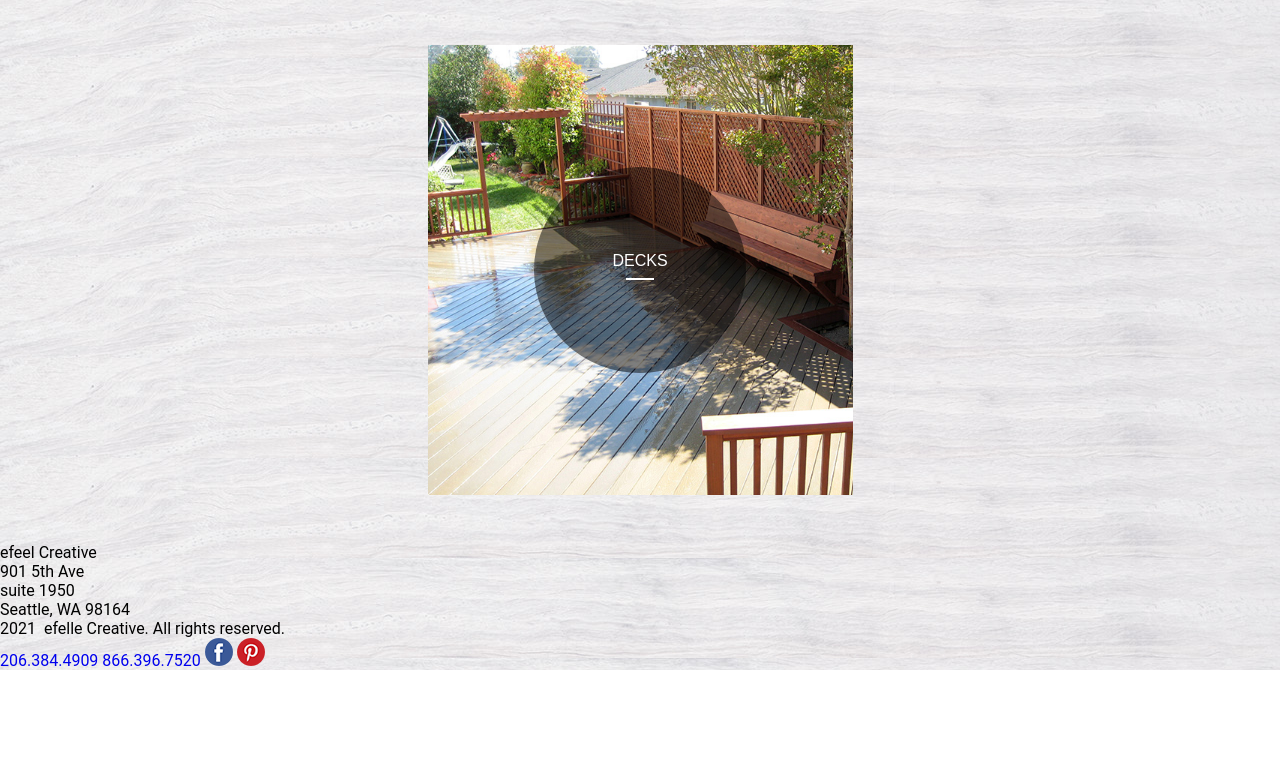
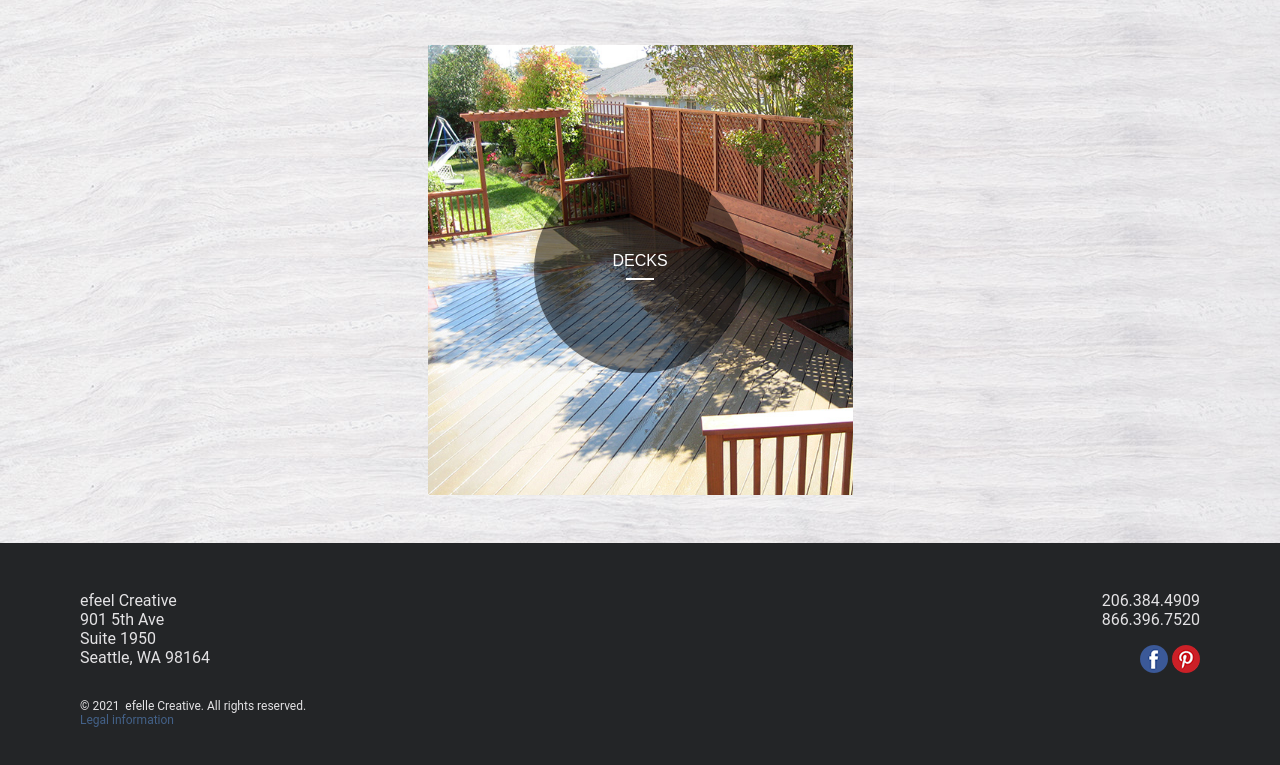
Before and after one commit to RandyV/efelle, a plain HTML site: page index.html in a window 1280 px wide. Shown: the part 1542-2307 px from the top of the page. Before the commit the page ends 2212 px from the top, so only its background shows below. Drawn offline with Linux system fonts and the light colour scheme.

Commit message:
footer layout and styles adjustment

```diff
--- a/css/styles.css
+++ b/css/styles.css
@@ -181,6 +181,47 @@ nav a {
     background-size: cover;
 }
 
+footer {
+    background-color: #232527;
+    color: #e3e2e4;
+    padding: 3rem 5rem;
+    display: flex;
+    flex-wrap: wrap;
+}
+
+footer>div {
+    flex: 1;
+    flex-wrap: wrap;
+}
+
+footer div:last-child() {
+    align-items: flex-end;
+    display: flex;
+}
+
+footer a {
+    color: #436188;
+}
+
+footer .phone {
+    color: #e3e2e4;
+    padding: 0;
+}
+
+.copy-right {
+    padding-top: 2rem;
+}
+
+.legal,
+.copy-right {
+    font-size: 0.75em;
+}
+
+.social {
+    text-align: right;
+    padding-top: 1rem;
+}
+
 
 /* Media Targets */
 
@@ -216,4 +257,13 @@ nav a {
     .phone {
         justify-content: flex-start;
     }
+    .social {
+        text-align: left;
+    }
+    footer {
+        flex-direction: column;
+    }
+    .legal {
+        margin-bottom: 2rem;
+    }
 }
--- a/index.html
+++ b/index.html
@@ -70,19 +70,25 @@
         <div>
             <p>efeel Creative</p>
             <p>901 5th Ave</p>
-            <p>suite 1950</p>
+            <p>Suite 1950</p>
             <p>Seattle, WA 98164</p>
 
-            <p>
+            <p class="copy-right">
+                &copy;
                 <script type="text/javascript">
                     document.write(new Date().getFullYear());
                 </script>&nbsp; efelle Creative. All rights reserved.</p>
+            <p class="legal"><a href="#">Legal information</a></p>
         </div>
         <div>
-            <a href="tel:2063844909">206.384.4909</a>
-            <a href="tel:8663967520">866.396.7520</a>
-            <img src="./images/facebook.png" alt="Facebook Icon">
-            <img src="./images/pinterest.png" alt="Pinterest Icon">
+            <a href="tel:2063844909" class="phone">206.384.4909</a>
+            <a href="tel:8663967520" class="phone">866.396.7520</a>
+
+            <div class="social">
+                <img src="./images/facebook.png" alt="Facebook Icon">
+                <img src="./images/pinterest.png" alt="Pinterest Icon">
+            </div>
+
         </div>
     </footer>
 
```
